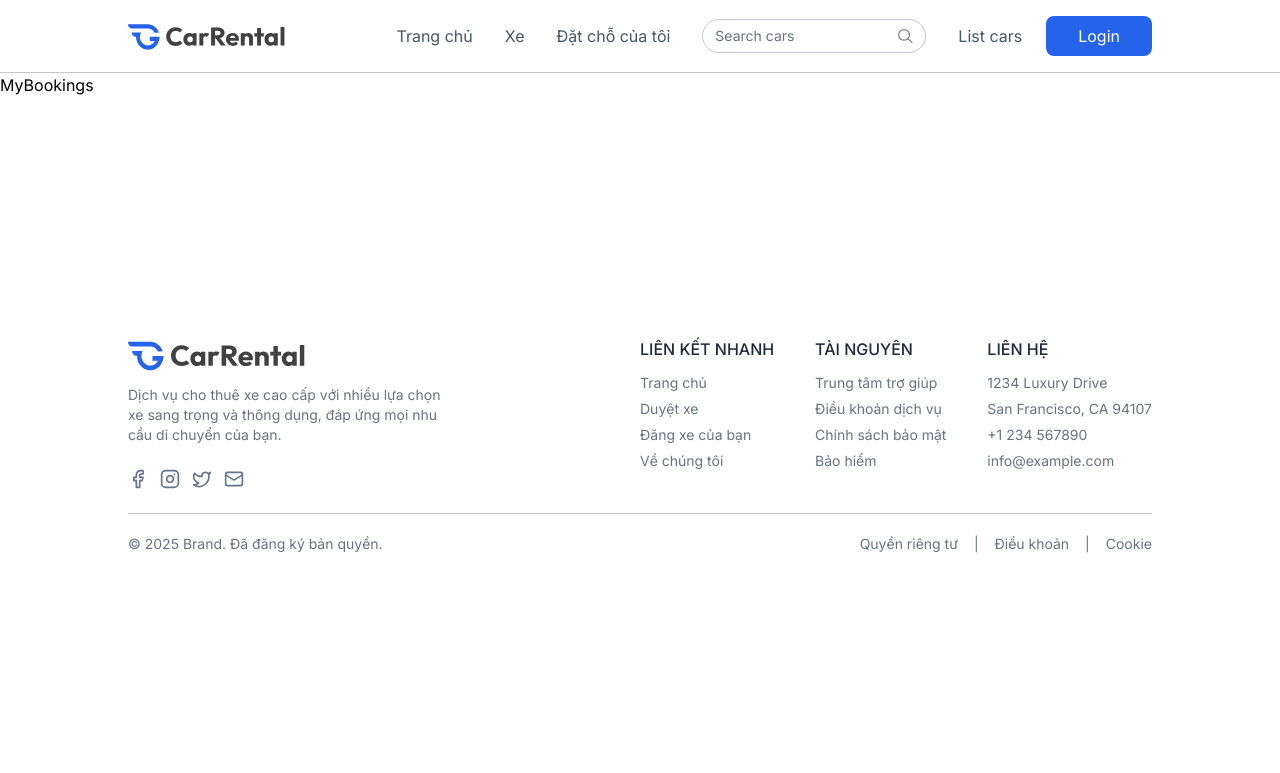
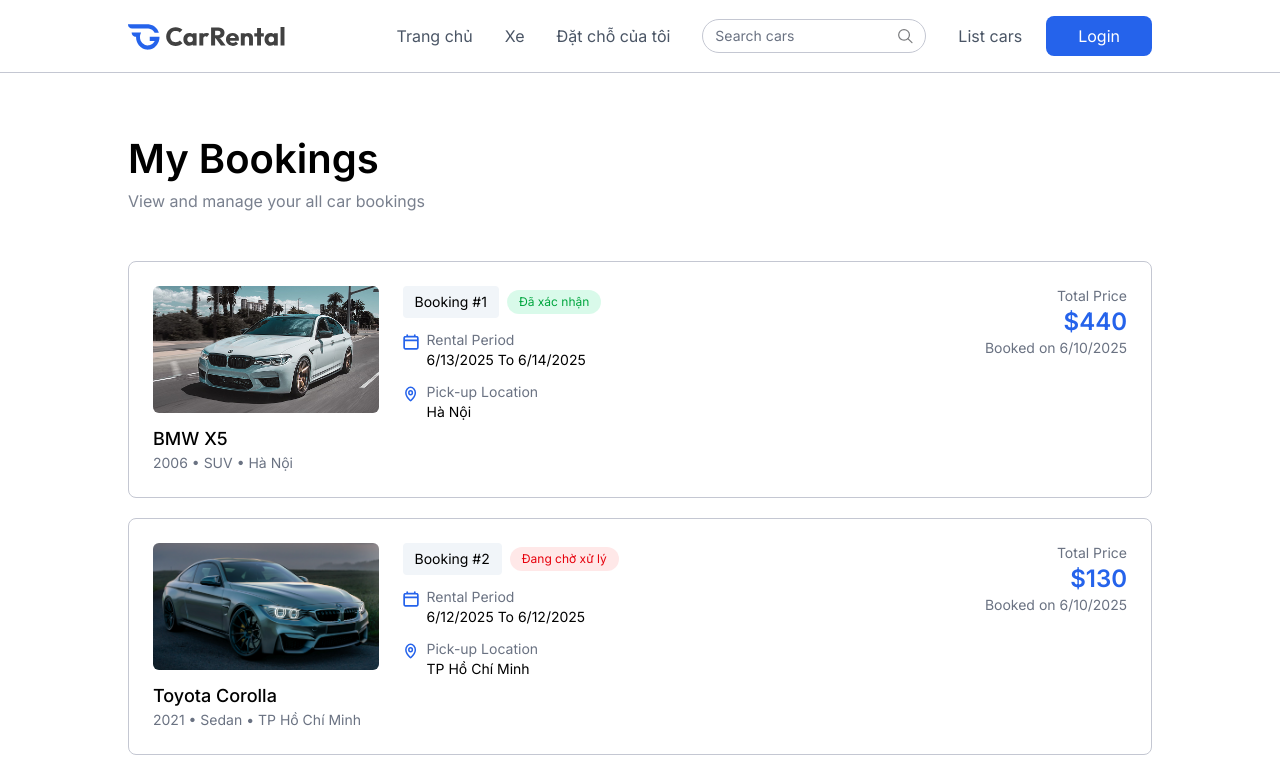
Before and after one commit to AnhTuan2411Dev/FullStackCarRentalBookingApp01, a React (Vite) app in the folder client/: page /my-bookings in a window 1280 px wide. Shown: the top 773 px of the page. Built offline with nearby package versions, Linux system fonts and the light colour scheme.

Commit message:
Hoàn thiện My Bookings Page; Thêm tính năng quản lý ngày tháng cho các trang CarDetails, Cars; cập nhật context cho ngày nhận và trả xe,

```diff
--- a/client/src/App.tsx
+++ b/client/src/App.tsx
@@ -7,12 +7,13 @@ import MyBookings from './pages/MyBookings'
 import Cars from './pages/Cars'
 import CarDetails from './pages/CarDetails'
 import Footer from './components/Footer'
+import { DateProvider } from './context/DateContext'
 
 function App() {
   const [showLogin, setShowLogin] = useState(false)
   const isOwnerPath = useLocation().pathname.startsWith('/owner')
   return (
-    <>
+    <DateProvider>
       {!isOwnerPath && <Navbar setShowLogin={setShowLogin} />}
       <Routes>
         <Route path="/" element={<Home />} />
@@ -21,7 +22,7 @@ function App() {
         <Route path="/car-details/:id" element={<CarDetails />} />
       </Routes>
       <Footer />
-    </>
+    </DateProvider>
   )
 }
 
--- a/client/src/components/Hero.tsx
+++ b/client/src/components/Hero.tsx
@@ -1,17 +1,22 @@
 // Import React và hook useState để quản lý trạng thái
-import React, { useState } from 'react';
+import React, { useState, useEffect } from 'react';
 import { useNavigate } from 'react-router-dom';
 // Import các tài nguyên (hình ảnh, danh sách thành phố) từ tệp assets
 import { assets, cityList } from '../assets/assets';
+import { useDateContext } from '../context/DateContext';
 
 // Định nghĩa component Hero
 const Hero: React.FC = () => {
-  // Khai báo trạng thái cho địa điểm nhận xe
-  const [pickupLocation, setPickupLocation] = useState('');
-  // Khai báo trạng thái cho ngày nhận xe
-  const [pickupDate, setPickupDate] = useState('');
-  // Khai báo trạng thái cho ngày trả xe
-  const [returnDate, setReturnDate] = useState('');
+  // Sử dụng DateContext để quản lý trạng thái toàn cục
+  const {
+    pickupLocation,
+    pickupDate,
+    returnDate,
+    setPickupLocation,
+    setPickupDate,
+    setReturnDate
+  } = useDateContext();
+
   const navigate = useNavigate();
 
   const today = new Date();
@@ -31,6 +36,15 @@ const Hero: React.FC = () => {
 
   const minReturnDate = calculateMinReturnDate();
 
+  // Tự động cập nhật ngày trả xe khi ngày nhận xe thay đổi
+  useEffect(() => {
+    if (pickupDate && (!returnDate || new Date(returnDate) <= new Date(pickupDate))) {
+      const newReturnDate = new Date(pickupDate);
+      newReturnDate.setDate(newReturnDate.getDate() + 1);
+      setReturnDate(newReturnDate.toISOString().split('T')[0]);
+    }
+  }, [pickupDate, returnDate, setReturnDate]);
+
   const handleSearch = (e: React.FormEvent) => {
     e.preventDefault();
     // Tạo URL với các tham số tìm kiếm
@@ -39,7 +53,7 @@ const Hero: React.FC = () => {
     if (pickupDate) queryParams.append('pickupDate', pickupDate);
     if (returnDate) queryParams.append('returnDate', returnDate);
 
-    navigate(`/car-list?${queryParams.toString()}`);
+    navigate(`/cars?${queryParams.toString()}`);
   };
 
   return (
--- /dev/null
+++ b/client/src/context/DateContext.tsx
@@ -0,0 +1,45 @@
+import React, { createContext, useContext, useState, type ReactNode } from 'react';
+
+interface DateContextType {
+  pickupDate: string;
+  returnDate: string;
+  pickupLocation: string;
+  setPickupDate: (date: string) => void;
+  setReturnDate: (date: string) => void;
+  setPickupLocation: (location: string) => void;
+}
+
+const DateContext = createContext<DateContextType | undefined>(undefined);
+
+export const useDateContext = () => {
+  const context = useContext(DateContext);
+  if (context === undefined) {
+    throw new Error('useDateContext must be used within a DateProvider');
+  }
+  return context;
+};
+
+interface DateProviderProps {
+  children: ReactNode;
+}
+
+export const DateProvider: React.FC<DateProviderProps> = ({ children }) => {
+  const [pickupDate, setPickupDate] = useState('');
+  const [returnDate, setReturnDate] = useState('');
+  const [pickupLocation, setPickupLocation] = useState('');
+
+  const value = {
+    pickupDate,
+    returnDate,
+    pickupLocation,
+    setPickupDate,
+    setReturnDate,
+    setPickupLocation,
+  };
+
+  return (
+    <DateContext.Provider value={value}>
+      {children}
+    </DateContext.Provider>
+  );
+};
--- a/client/src/pages/CarDetails.tsx
+++ b/client/src/pages/CarDetails.tsx
@@ -1,6 +1,7 @@
 import React, { useEffect, useState } from 'react';
 import { useParams, Link, useNavigate, useLocation } from 'react-router-dom';
 import { assets, dummyCarData, type DummyCarData } from '../assets/assets';
+import { useDateContext } from '../context/DateContext';
 
 // Component Loader cơ bản (có thể được cải thiện sau)
 // Đây là một component đơn giản hiển thị trạng thái tải (loading)
@@ -17,10 +18,18 @@ const CarDetails = () => {
   const navigate = useNavigate();
   const location = useLocation(); // Sử dụng useLocation để lấy query params
 
+  // Sử dụng DateContext để lấy và cập nhật ngày tháng
+  const {
+    pickupDate: contextPickupDate,
+    returnDate: contextReturnDate,
+    setPickupDate,
+    setReturnDate
+  } = useDateContext();
+
   const [car, setCar] = useState<DummyCarData | null>(null);
   const [loading, setLoading] = useState(true);
-  const [pickupDate, setPickupDate] = useState('');
-  const [returnDate, setReturnDate] = useState('');
+  const [localPickupDate, setLocalPickupDate] = useState('');
+  const [localReturnDate, setLocalReturnDate] = useState('');
 
   useEffect(() => {
     setLoading(true);
@@ -29,7 +38,7 @@ const CarDetails = () => {
       setCar(foundCar);
     }
 
-    // Lấy ngày từ URL query params
+    // Lấy ngày từ URL query params hoặc context
     const queryParams = new URLSearchParams(location.search);
     const urlPickupDate = queryParams.get('pickupDate');
     const urlReturnDate = queryParams.get('returnDate');
@@ -37,27 +46,54 @@ const CarDetails = () => {
     const today = new Date();
     const formatDate = (date: Date) => date.toISOString().split('T')[0];
 
-    // Đặt ngày mặc định nếu không có trong URL
-    setPickupDate(urlPickupDate || formatDate(today));
-
-    if (urlReturnDate) {
-      setReturnDate(urlReturnDate);
-    } else {
+    // Ưu tiên context, sau đó URL params, cuối cùng là giá trị mặc định
+    const finalPickupDate = contextPickupDate || urlPickupDate || formatDate(today);
+    const finalReturnDate = contextReturnDate || urlReturnDate || (() => {
       const defaultReturn = new Date(today);
       defaultReturn.setDate(today.getDate() + 7);
-      setReturnDate(formatDate(defaultReturn));
+      return formatDate(defaultReturn);
+    })();
+
+    setLocalPickupDate(finalPickupDate);
+    setLocalReturnDate(finalReturnDate);
+
+    // Cập nhật context nếu có giá trị từ URL và context chưa có
+    if (!contextPickupDate && urlPickupDate) {
+      setPickupDate(urlPickupDate);
+    }
+    if (!contextReturnDate && urlReturnDate) {
+      setReturnDate(urlReturnDate);
     }
 
     setLoading(false);
-  }, [id, location.search]);
+  }, [id, location.search, contextPickupDate, contextReturnDate, setPickupDate, setReturnDate]);
 
   const calculateMinReturnDate = () => {
-    if (pickupDate) {
-      const date = new Date(pickupDate);
+    if (localPickupDate) {
+      const date = new Date(localPickupDate);
       date.setDate(date.getDate() + 1);
       return date.toISOString().split('T')[0];
     }
     return new Date().toISOString().split('T')[0]; // Fallback to today
+  };
+
+  const handlePickupDateChange = (newDate: string) => {
+    setLocalPickupDate(newDate);
+    setPickupDate(newDate); // Cập nhật context
+
+    // Tự động cập nhật ngày trả xe nếu cần thiết
+    if (!localReturnDate || new Date(localReturnDate) <= new Date(newDate)) {
+      const newReturnDate = new Date(newDate);
+      newReturnDate.setDate(newReturnDate.getDate() + 1);
+      const formattedReturnDate = newReturnDate.toISOString().split('T')[0];
+      setLocalReturnDate(formattedReturnDate);
+      setReturnDate(formattedReturnDate); // Cập nhật context
+    }
+  };
+
+  const handleReturnDateChange = (newDate: string) => {
+    setLocalReturnDate(newDate);
+    setReturnDate(newDate); // Cập nhật context
   };
 
   if (loading) {
@@ -134,8 +170,8 @@ const CarDetails = () => {
               id="pickup-date"
               min={minPickupDate}
               type="date"
-              value={pickupDate}
-              onChange={(e) => setPickupDate(e.target.value)}
+              value={localPickupDate}
+              onChange={(e) => handlePickupDateChange(e.target.value)}
             />
           </div>
           <div className="flex flex-col gap-2">
@@ -146,8 +182,8 @@ const CarDetails = () => {
               id="return-date"
               min={minReturnDate}
               type="date"
-              value={returnDate}
-              onChange={(e) => setReturnDate(e.target.value)}
+              value={localReturnDate}
+              onChange={(e) => handleReturnDateChange(e.target.value)}
             />
           </div>
           <button className="w-full bg-primary hover:bg-primary-dull transition-all py-3 font-medium text-white rounded-xl cursor-pointer">
--- a/client/src/pages/MyBookings.tsx
+++ b/client/src/pages/MyBookings.tsx
@@ -1,9 +1,55 @@
 import React from 'react'
+import { assets, dummyMyBookingsData } from '../assets/assets'
 
 const MyBookings = () => {
-  return (
-    <div>MyBookings</div>
-  )
+    return (
+        <div className="px-6 md:px-16 lg:px-24 xl:px-32 2xl:px-48 mt-16 text-sm max-w-7xl">
+            <div className="flex flex-col justify-center items-center text-center  md:items-start md:text-left">
+                <h1 className="font-semibold text-4xl md:text-[40px]">My Bookings</h1>
+                <p className="text-sm md:text-base text-gray-500/90 mt-2 max-w-156">View and manage your all car bookings</p>
+            </div>
+            <div>
+                {dummyMyBookingsData.map((booking, index) => (
+                    <div key={index} className="grid grid-cols-1 md:grid-cols-4 gap-6 p-6 border border-borderColor rounded-lg mt-5 first:mt-12">
+                        <div className="md:col-span-1">
+                            <div className="rounded-md overflow-hidden mb-3">
+                                <img alt="" className="w-full h-auto aspect-video object-cover" src={booking.car.image} />
+                            </div>
+                            <p className="text-lg font-medium mt-2">{booking.car.brand} {booking.car.model}</p>
+                            <p className="text-gray-500">{booking.car.year} • {booking.car.category} • {booking.car.location}</p>
+                        </div>
+                        <div className="md:col-span-2">
+                            <div className="flex items-center gap-2">
+                                <p className="px-3 py-1.5 bg-light rounded">Booking #{index + 1}</p>
+                                <p className={`px-3 py-1 text-xs rounded-full ${booking.status === 'Đã xác nhận' ? 'bg-green-400/15 text-green-600' : 'bg-red-400/15 text-red-600'}`}>{booking.status}</p>
+                            </div>
+                            <div className="flex items-start gap-2 mt-3">
+                                <img alt="" className="w-4 h-4 mt-1" src={assets.calendar_icon_colored} />
+                                <div>
+                                    <p className="text-gray-500">Rental Period</p>
+                                    <p>{new Date(booking.pickupDate).toLocaleDateString()} To {new Date(booking.returnDate).toLocaleDateString()}</p>
+                                </div>
+                            </div>
+                            <div className="flex items-start gap-2 mt-3">
+                                <img alt="" className="w-4 h-4 mt-1" src={assets.location_icon_colored} />
+                                <div>
+                                    <p className="text-gray-500">Pick-up Location</p>
+                                    <p>{booking.car.location}</p>
+                                </div>
+                            </div>
+                        </div>
+                        <div className="md:col-span-1 flex flex-col justify-between gap-6">
+                            <div className="text-sm text-gray-500 text-right">
+                                <p>Total Price</p>
+                                <h1 className="text-2xl font-semibold text-primary">${booking.price}</h1>
+                                <p>Booked on {new Date(booking.createdAt).toLocaleDateString()}</p>
+                            </div>
+                        </div>
+                    </div>
+                ))}
+            </div>
+        </div>
+    )
 }
 
 export default MyBookings
```
Also changed, not shown: client/src/components/CarCard.tsx (+17 -5 lines), client/src/pages/Cars.tsx (+7 -2 lines).
